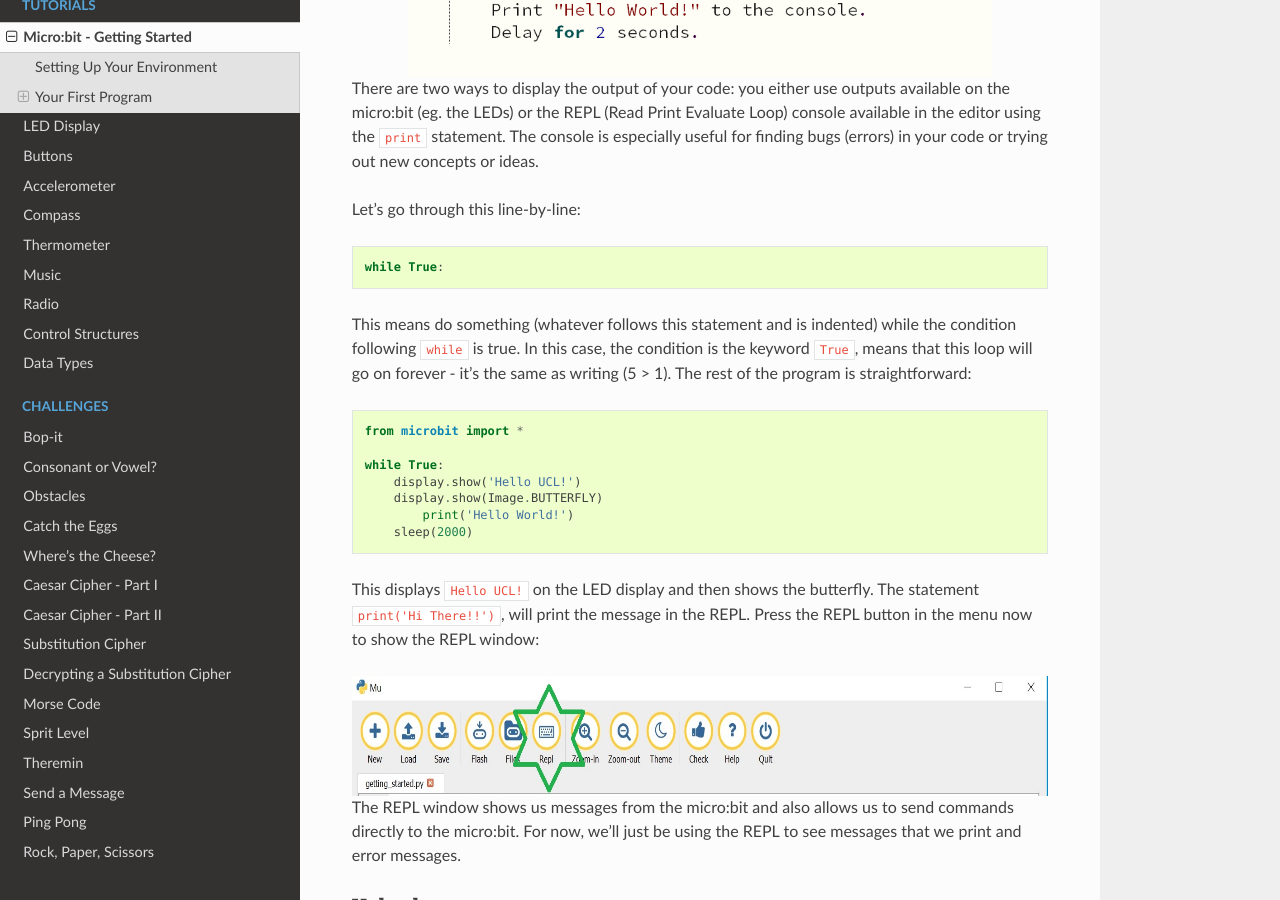
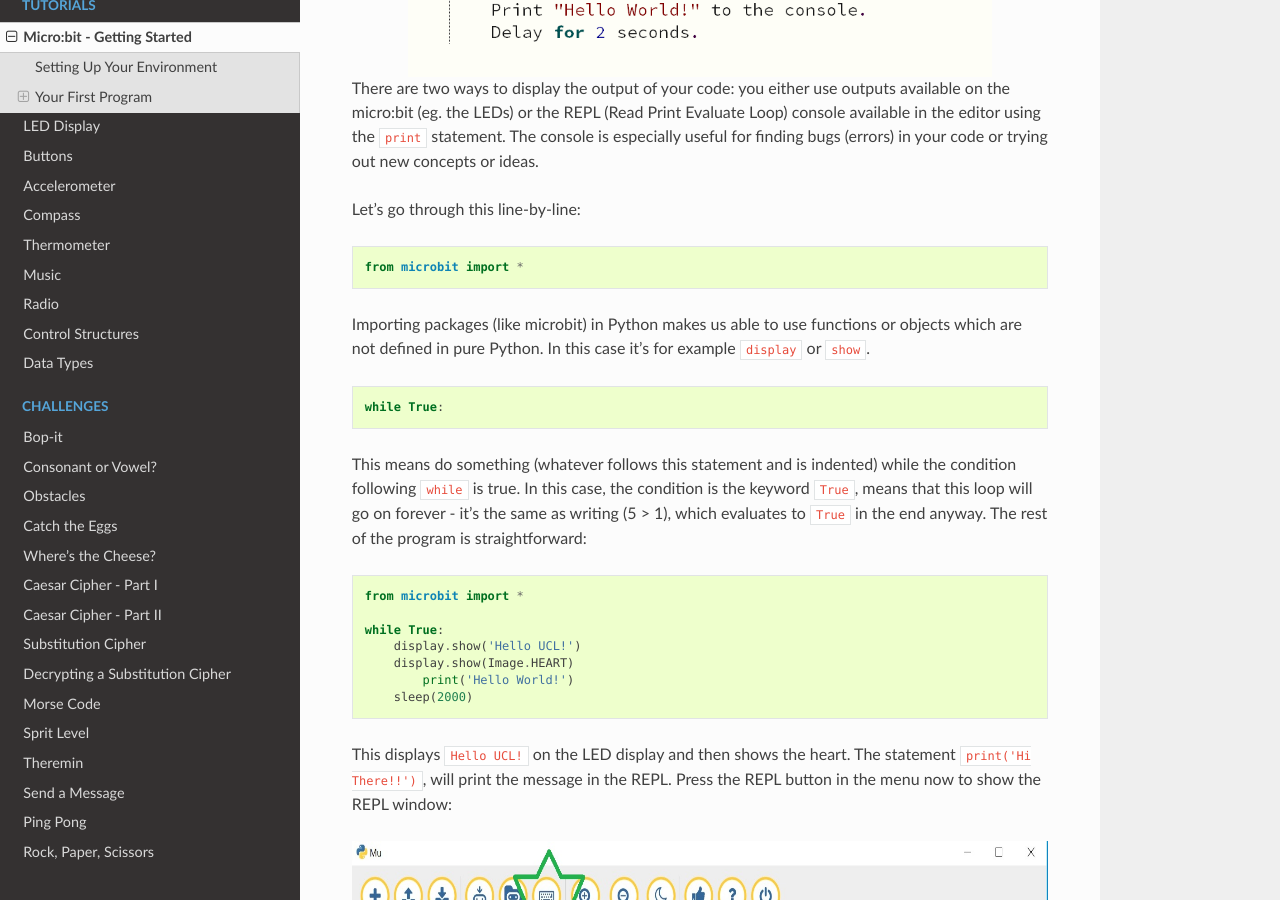
Before and after one commit to rharbird/microbit-challenges, a Sphinx documentation site: the page built from docs/source/tutorials/getting_started.rst, in a window 1280 px wide and 900 px high, scrolled down 2299 px. Built offline with Sphinx 7.4.7 and the Read the Docs theme 2.0.0, drawn with Linux system fonts in a browser that asks for light colours; pages that are not in the unit, such as notebooks, are missing from menus; some of the changed text lies outside the part shown.

Commit message:
Modify 'Getting Started' tutorial

```diff
--- a/docs/source/tutorials/getting_started.rst
+++ b/docs/source/tutorials/getting_started.rst
@@ -67,21 +67,25 @@ new concepts or ideas.
 
 Let's go through this line-by-line::
 
+    from microbit import *
+
+Importing packages (like microbit) in Python makes us able to use functions or objects which are not defined in pure Python. In this case it's for example ``display`` or ``show``. ::
+
 	while True:
 
 This means do something (whatever follows this statement and is indented) while the condition following ``while`` is true. In this case, the condition is the keyword ``True``,
-means that this loop will go on forever - it's the same as writing (5 > 1).
+means that this loop will go on forever - it's the same as writing (5 > 1), which evaluates to ``True`` in the end anyway.
 The rest of the program is straightforward::
 
 	from microbit import *
 
 	while True:
     	    display.show('Hello UCL!')
-            display.show(Image.BUTTERFLY)
+            display.show(Image.HEART)
 	        print('Hello World!')
     	    sleep(2000)
 
-This displays ``Hello UCL!`` on the LED display and then shows the butterfly.
+This displays ``Hello UCL!`` on the LED display and then shows the heart.
 The statement ``print('Hi There!!')``, will print the message in the REPL. Press the REPL button in the menu now to show the REPL window:
 
 .. image:: assets/mu_repl_button.jpg
```
Also changed, not shown: other parts of docs/source/tutorials/getting_started.rst (+1 -1 lines).
